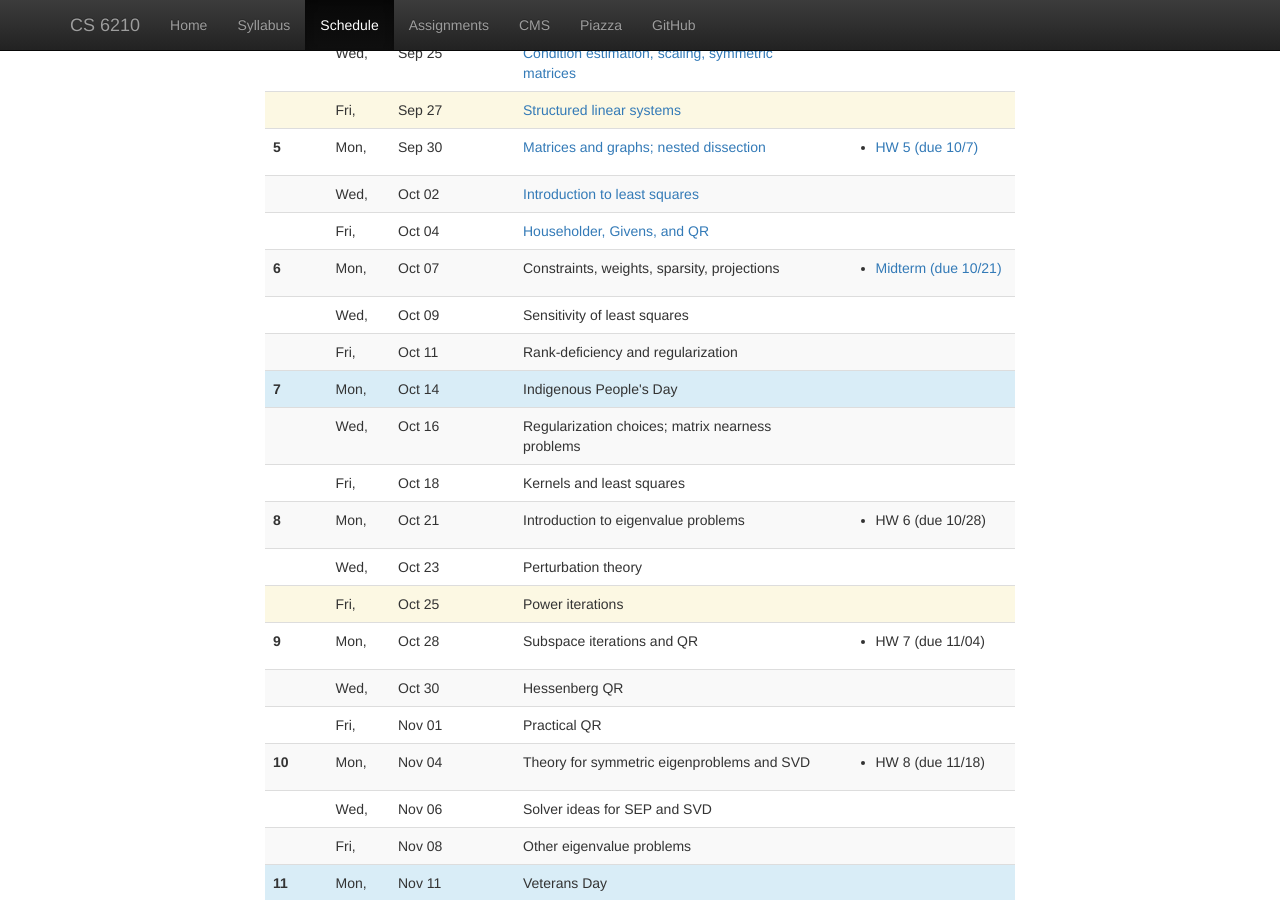
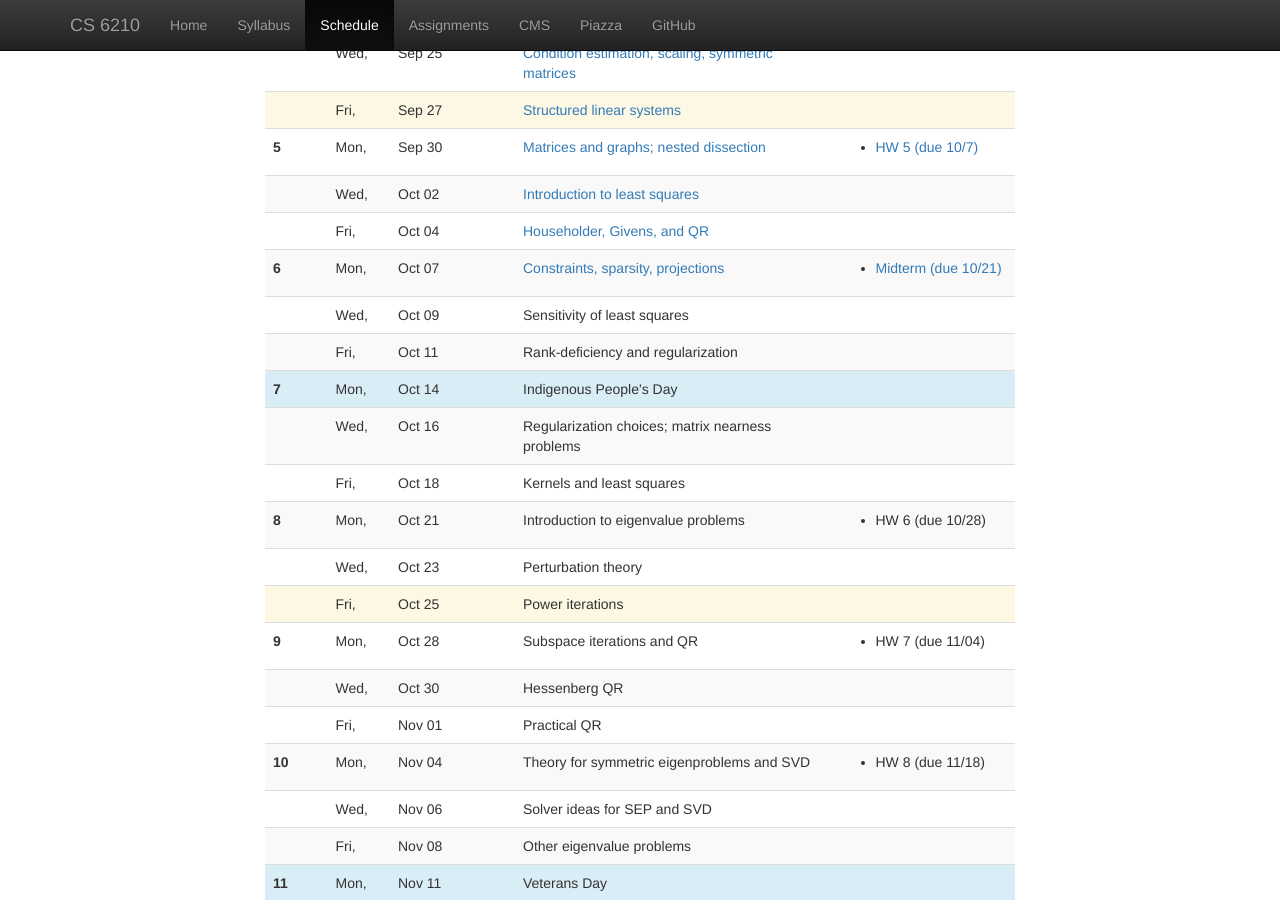
Before and after one commit to dbindel/cs6210-f19, a Jekyll site: the page built from web/schedule.html, in a window 1280 px wide and 900 px high, scrolled down 740 px. Built offline with Jekyll 4.4.1, drawn with Linux system fonts in a browser that asks for light colours; nearby versions of some CDN libraries.

Commit message:
Added 10/7 lecture notes.

```diff
--- a/web/_data/lectures.yml
+++ b/web/_data/lectures.yml
@@ -108,7 +108,8 @@
 #
 -
   date: 2019-10-07
-  info: Constraints, weights, sparsity, projections
+  info: Constraints, sparsity, projections
+  notes: 2019-10-07.pdf
   hw:
     - info: Midterm (due 10/21)
       file: mt.pdf
```
Also changed, not shown: 2 other files.
